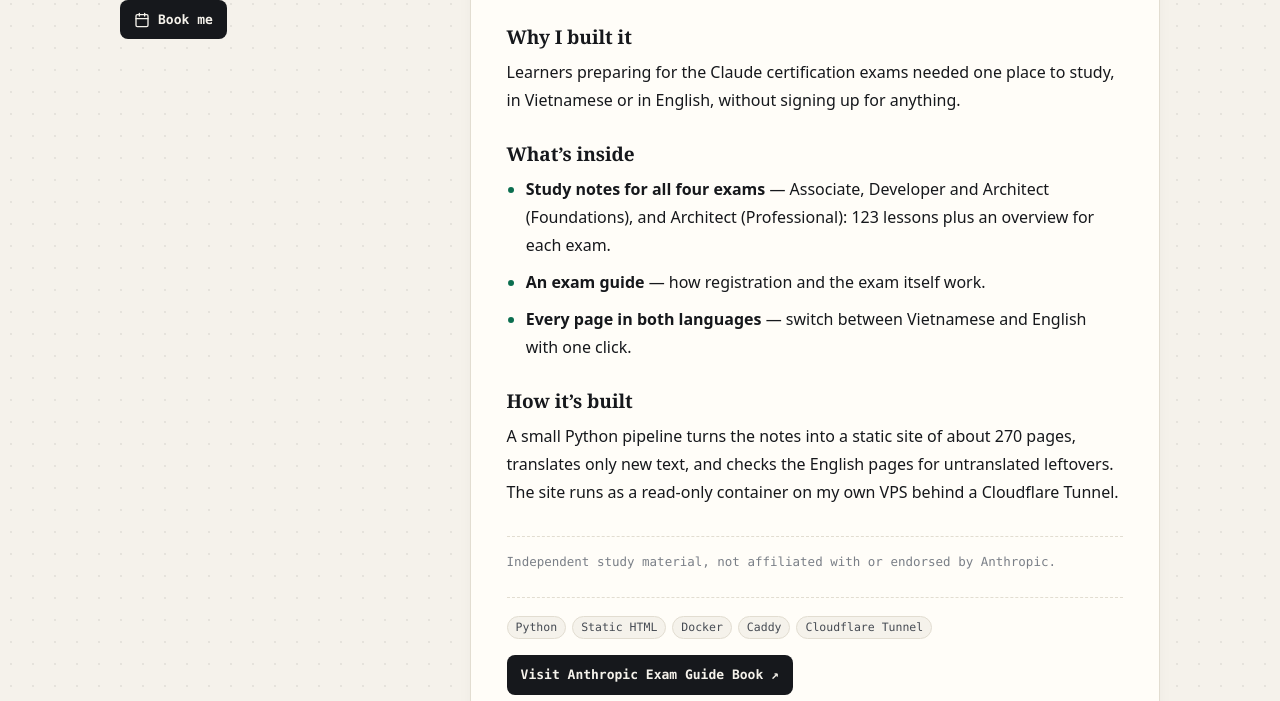
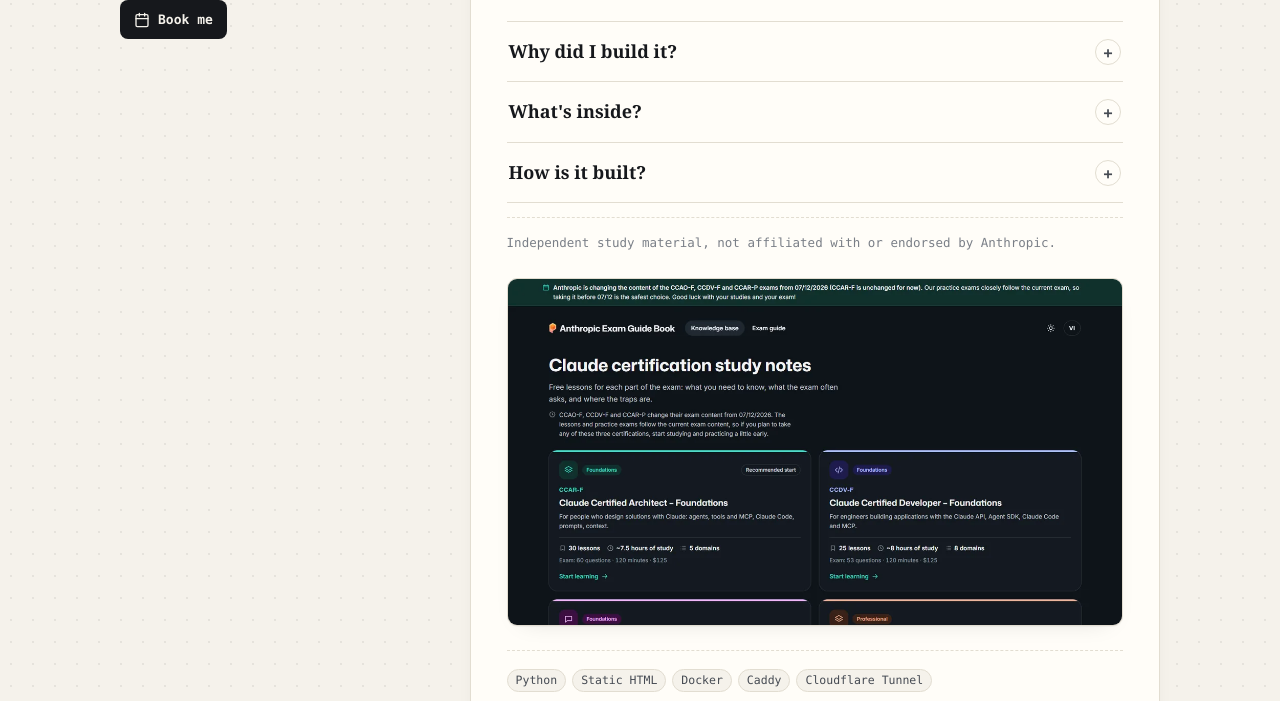
Before and after one commit to bonjourney1011/bonjourney1011.github.io, an Astro site: page /what-i-build in a window 1280 px wide. Shown: the part 579-1280 px from the top of the page. Built offline with nearby package versions, Linux system fonts and the light colour scheme; Astro itself is replaced by a stand-in of ours.

Commit message:
feat: collapsible sections and site screenshots on What I Build
Co-Authored-By: Claude Opus 5.5 <noreply@anthropic.com>

```diff
--- a/src/components/own-project-entry.astro
+++ b/src/components/own-project-entry.astro
@@ -1,12 +1,13 @@
 ---
 import '../styles/prose-article-body.css';
 import { render, type CollectionEntry } from 'astro:content';
+import { withBase } from '../lib/url-helpers';
 
 interface Props {
   entry: CollectionEntry<'ownProjects'>;
 }
 const { entry } = Astro.props;
-const { title, tagline, status, role, started, url, repoUrl, stack } = entry.data;
+const { title, tagline, status, role, started, url, repoUrl, stack, screenshot } = entry.data;
 const { Content } = await render(entry);
 ---
 
@@ -23,6 +24,20 @@ const { Content } = await render(entry);
   <div class="prose body">
     <Content />
   </div>
+
+  {
+    screenshot && (
+      <figure class="shot">
+        {url ? (
+          <a href={url} target="_blank" rel="noopener noreferrer" aria-label={`Open ${title}`}>
+            <img src={withBase(screenshot)} alt={`${title} home page`} width="1200" height="675" loading="lazy" />
+          </a>
+        ) : (
+          <img src={withBase(screenshot)} alt={`${title} home page`} width="1200" height="675" loading="lazy" />
+        )}
+      </figure>
+    )
+  }
 
   <footer>
     <ul class="stack" aria-label="Built with">
@@ -97,8 +112,77 @@ const { Content } = await render(entry);
     margin-top: 24px;
     font-size: 16px;
   }
-  .body :global(h3) {
-    font-size: 19px;
+  /* each section is a <details>: only the question shows until the reader opens it */
+  .body :global(details) {
+    border-top: 1px solid var(--rule);
+  }
+  .body :global(details:last-of-type) {
+    border-bottom: 1px solid var(--rule);
+  }
+  .body :global(summary) {
+    display: flex;
+    justify-content: space-between;
+    align-items: center;
+    gap: 12px;
+    padding: 14px 2px;
+    cursor: pointer;
+    list-style: none;
+    font-family: var(--font-display);
+    font-weight: 600;
+    font-size: 18px;
+    color: var(--ink);
+  }
+  .body :global(summary::-webkit-details-marker) {
+    display: none;
+  }
+  .body :global(summary::after) {
+    content: '+';
+    flex-shrink: 0;
+    width: 26px;
+    height: 26px;
+    display: grid;
+    place-items: center;
+    border-radius: 999px;
+    border: 1px solid var(--rule);
+    font-family: var(--font-mono);
+    font-size: 15px;
+    color: var(--ink-soft);
+    transition: transform 0.25s var(--ease-out), background 0.2s;
+  }
+  .body :global(details[open] > summary::after) {
+    transform: rotate(45deg);
+    background: var(--bar);
+  }
+  .body :global(summary:hover::after) {
+    background: var(--bar);
+  }
+  .body :global(summary:focus-visible) {
+    outline: 2px solid var(--accent);
+    outline-offset: 2px;
+  }
+  .body :global(details > :not(summary)) {
+    margin-top: 0;
+  }
+  .body :global(details > :last-child) {
+    margin-bottom: 18px;
+  }
+  .body :global(.note) {
+    margin-top: 14px;
+  }
+  .shot {
+    margin: 24px 0 0;
+  }
+  .shot img {
+    display: block;
+    width: 100%;
+    height: auto;
+    border: 1px solid var(--rule);
+    border-radius: calc(var(--radius) - 4px);
+    box-shadow: var(--shadow);
+    transition: transform 0.3s var(--ease-out);
+  }
+  .shot a:hover img {
+    transform: translateY(-3px);
   }
   footer {
     display: flex;
--- a/src/content.config.ts
+++ b/src/content.config.ts
@@ -73,6 +73,11 @@ const ownProjects = defineCollection({
     repoUrl: z.url().optional(), // only for public repos
     stack: z.array(z.string()),
     order: z.number(),
+    // Screenshot of the live site, shown under the collapsible sections.
+    screenshot: z
+      .string()
+      .regex(/^\/images\/what-i-build\/[a-z0-9-]+\.(webp|png|jpg)$/, 'screenshot must be /images/what-i-build/<name>.webp')
+      .optional(),
     draft: z.boolean().default(false),
   }),
 });
--- a/src/content/my-own/anthropic-exam-guide-book.md
+++ b/src/content/my-own/anthropic-exam-guide-book.md
@@ -5,22 +5,32 @@ status: Live
 role: Builder — content pipeline, translation, hosting
 started: '11/2026'
 url: https://claude-guide-book.mobeautyanalyst.com/en/
+screenshot: /images/what-i-build/anthropic-exam-guide-book.webp
 stack: [Python, Static HTML, Docker, Caddy, Cloudflare Tunnel]
 order: 1
 ---
 
-### Why I built it
+<details>
+<summary>Why did I build it?</summary>
 
 Learners preparing for the Claude certification exams needed one place to study, in Vietnamese or in English, without signing up for anything.
 
-### What's inside
+</details>
+
+<details>
+<summary>What's inside?</summary>
 
 - **Study notes for all four exams** — Associate, Developer and Architect (Foundations), and Architect (Professional): 123 lessons plus an overview for each exam.
 - **An exam guide** — how registration and the exam itself work.
 - **Every page in both languages** — switch between Vietnamese and English with one click.
 
-### How it's built
+</details>
+
+<details>
+<summary>How is it built?</summary>
 
 A small Python pipeline turns the notes into a static site of about 270 pages, translates only new text, and checks the English pages for untranslated leftovers. The site runs as a read-only container on my own VPS behind a Cloudflare Tunnel.
 
+</details>
+
 <p class="note">Independent study material, not affiliated with or endorsed by Anthropic.</p>
--- a/src/content/my-own/mo-car.md
+++ b/src/content/my-own/mo-car.md
@@ -5,15 +5,20 @@ status: Prototype
 role: Founder — product, data model & business plan
 started: '2026'
 url: https://mocar.mobeautyanalyst.com/
+screenshot: /images/what-i-build/mo-car.webp
 stack: [HTML/JS prototype, Python data pipeline, Docker, Caddy, Cloudflare Tunnel]
 order: 2
 ---
 
-### Why I'm building it
+<details>
+<summary>Why am I building it?</summary>
 
 A car is the second-biggest purchase most Vietnamese families make, yet the real price is hard to see. The same model costs a different amount in each province because registration fees and taxes differ, and every dealer negotiates its own discount.
 
-### What the prototype shows
+</details>
+
+<details>
+<summary>What does the prototype show?</summary>
 
 - **Why prices differ** — the same car's on-road price across provinces, with the tax and fee gap made visible.
 - **Compare within a segment** — side-by-side models (for example Vios, City or Accent) with on-road prices, showing only the specs that differ.
@@ -22,6 +27,11 @@ A car is the second-biggest purchase most Vietnamese families make, yet the real
 - **Luxury cars that keep their value** — how much of the list price a model keeps after five years; compare any 3 of 72 luxury models.
 - **Vietnamese and English** — every screen switches language.
 
-### The analyst behind it
+</details>
+
+<details>
+<summary>Where does the analyst show?</summary>
 
 Every number shows its source and date, and when the data is too thin the product says "not enough data" instead of guessing. Dealer discounts are still being collected, so they stay hidden until there are enough quotes to be fair. It's the same discipline as my analytics work, applied to a business I own end to end.
+
+</details>
```
Also changed, not shown: src/content/my-own/_template.md (+11 -2 lines), public/images/what-i-build/anthropic-exam-guide-book.webp (added), public/images/what-i-build/mo-car.webp (added).
